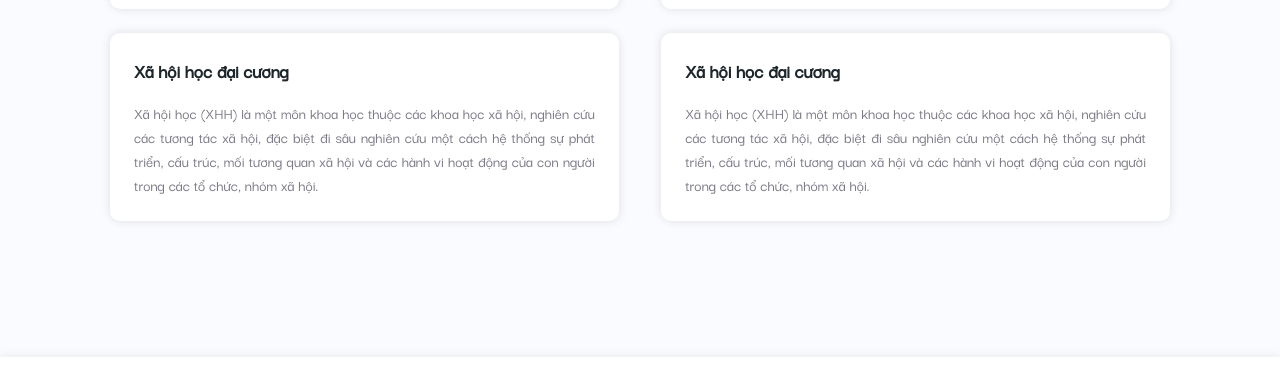
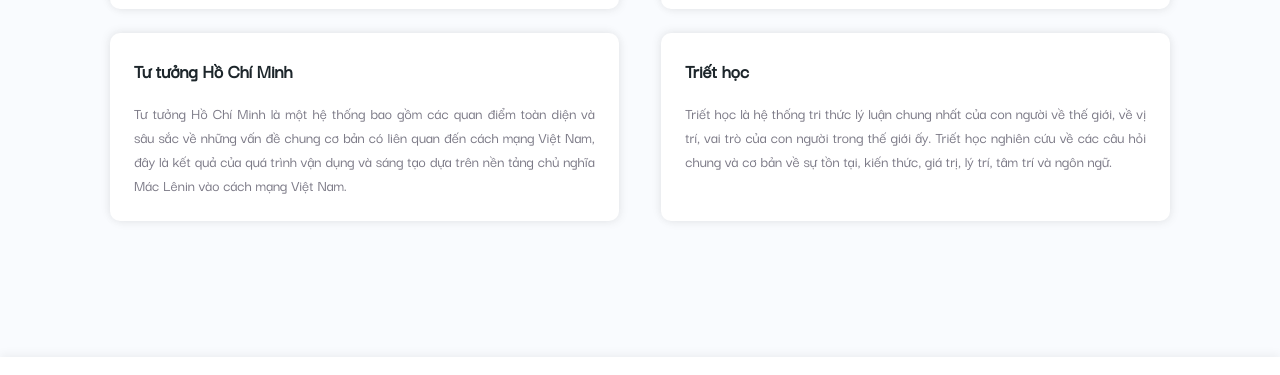
Before and after one commit to tranminhtien2911/T-aid-robot-demo, a website: page MonHoc.html in a window 1280 px wide. Shown: the part 1217-1592 px from the top of the page. Drawn offline with Linux system fonts and the light colour scheme; files whose address does not match are found by name.

Commit message:
Update 23/09/2022

```diff
--- a/MonHoc.html
+++ b/MonHoc.html
@@ -2,6 +2,7 @@
 <html lang="en">
 
 <head>
+
     <head>
         <meta charset="UTF-8" />
         <meta http-equiv="X-UA-Compatible" content="IE=edge" />
@@ -275,22 +276,22 @@
                     </div>
                     <div class="subjectHall_relate-card-item subjectHall_relate-card-down">
                         <div class="subjectHall_relate-card-name">
-                            Xã hội học đại cương
+                            Tư tưởng Hồ Chí Minh
                         </div>
                         <div class="subjectHall_relate-card-content">
-                            Xã hội học (XHH) là một môn khoa học thuộc các khoa học xã hội, nghiên cứu các tương tác xã
-                            hội, đặc biệt đi sâu nghiên cứu một cách hệ thống sự phát triển, cấu trúc, mối tương quan xã
-                            hội và các hành vi hoạt động của con người trong các tổ chức, nhóm xã hội.
+                            Tư tưởng Hồ Chí Minh là một hệ thống bao gồm các quan điểm toàn diện và sâu sắc về những vấn
+                            đề chung cơ bản có liên quan đến cách mạng Việt Nam, đây là kết quả của quá trình vận dụng
+                            và sáng tạo dựa trên nền tảng chủ nghĩa Mác Lênin vào cách mạng Việt Nam.
                         </div>
                     </div>
                     <div class="subjectHall_relate-card-item subjectHall_relate-card-down">
                         <div class="subjectHall_relate-card-name">
-                            Xã hội học đại cương
+                            Triết học
                         </div>
                         <div class="subjectHall_relate-card-content">
-                            Xã hội học (XHH) là một môn khoa học thuộc các khoa học xã hội, nghiên cứu các tương tác xã
-                            hội, đặc biệt đi sâu nghiên cứu một cách hệ thống sự phát triển, cấu trúc, mối tương quan xã
-                            hội và các hành vi hoạt động của con người trong các tổ chức, nhóm xã hội.
+                            Triết học là hệ thống tri thức lý luận chung nhất của con người về thế giới, về vị trí, vai
+                            trò của con người trong thế giới ấy. Triết học nghiên cứu về các câu hỏi chung và cơ bản về
+                            sự tồn tại, kiến thức, giá trị, lý trí, tâm trí và ngôn ngữ.
                         </div>
                     </div>
                 </div>
@@ -394,7 +395,7 @@
             if (document.body.scrollTop > 80 || document.documentElement.scrollTop > 80) {
                 $('.header').css('box-shadow', '0px 4px 10px rgba(98, 99, 101, 0.1)');
             }
-          else{
+            else {
                 $('.header').css('box-shadow', 'none');
             }
         }
--- a/assets/sass/Subject_Hall.scss
+++ b/assets/sass/Subject_Hall.scss
@@ -93,7 +93,11 @@ body {
             top: 3.2rem;
             left: 3.2rem;
         }
-
+        &-item:hover{
+            cursor: pointer;
+            box-shadow: -4px -4px 20px rgba(0, 0, 0, 0.2), 4px 4px 20px rgba(0, 0, 0, 0.2);
+            transition: 0.3s;
+        }
         &-learn::before {
             content: url('./../img/SVG//Learn.svg');
             position: absolute;
@@ -145,6 +149,11 @@ body {
                 box-shadow: -2px -2px 10px rgba(0, 0, 0, 0.06), 2px 2px 10px rgba(0, 0, 0, 0.06);
                 padding: 2.4rem;
             }
+            &-item:hover{
+                cursor: pointer;
+                box-shadow: -4px -4px 10px rgba(0, 0, 0, 0.1), 4px 4px 10px rgba(0, 0, 0, 0.1);
+                transition: 0.3s;
+            }
             &-name{
                 font-weight: bold;
                 font-size: 2rem;
--- a/package.json
+++ b/package.json
@@ -1,5 +1,6 @@
 {
   "dependencies": {
+    "animejs": "^3.2.1",
     "bootstrap-icons": "^1.9.1",
     "jquery-equal-height": "^1.0.4"
   }
```
Also changed, not shown: header.html (+1 -0 lines), assets/sass/Subject_Hall.css, 2 other files. Lines whose indentation alone changed are shown as unchanged.
